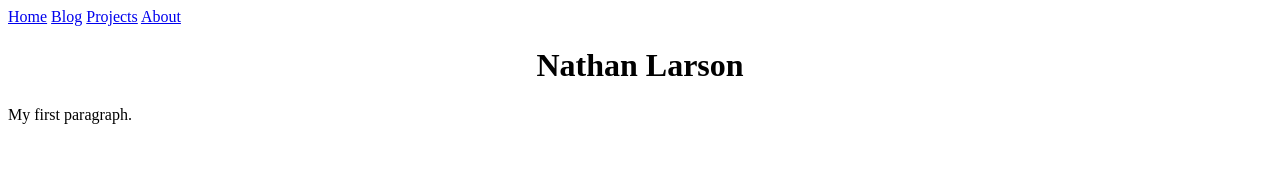
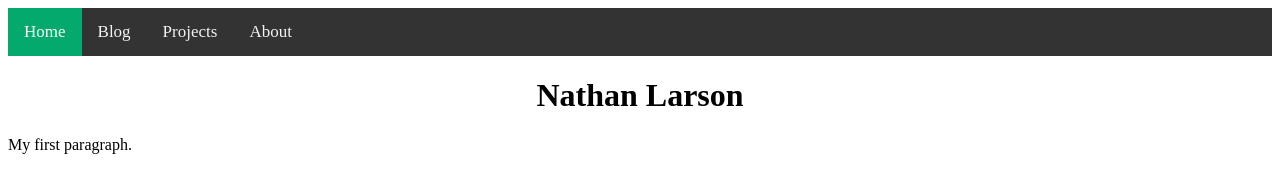
Before and after one commit to NateJL/NateJL.github.io, a plain HTML site: page index.html in a window 1280 px wide. Drawn offline with Linux system fonts and the light colour scheme.

Commit message:
added css

```diff
--- a/index.html
+++ b/index.html
@@ -1,5 +1,8 @@
 <!DOCTYPE html>
 <html>
+<head>
+	<link rel="stylesheet" href="styles.css">
+</head>
 <body>
 
 	<div class="topnav">
--- /dev/null
+++ b/styles.css
@@ -0,0 +1,27 @@
+/* Add a black background color to the top navigation */
+.topnav {
+  background-color: #333;
+  overflow: hidden;
+}
+
+/* Style the links inside the navigation bar */
+.topnav a {
+  float: left;
+  color: #f2f2f2;
+  text-align: center;
+  padding: 14px 16px;
+  text-decoration: none;
+  font-size: 17px;
+}
+
+/* Change the color of links on hover */
+.topnav a:hover {
+  background-color: #ddd;
+  color: black;
+}
+
+/* Add a color to the active/current link */
+.topnav a.active {
+  background-color: #04AA6D;
+  color: white;
+}
```
